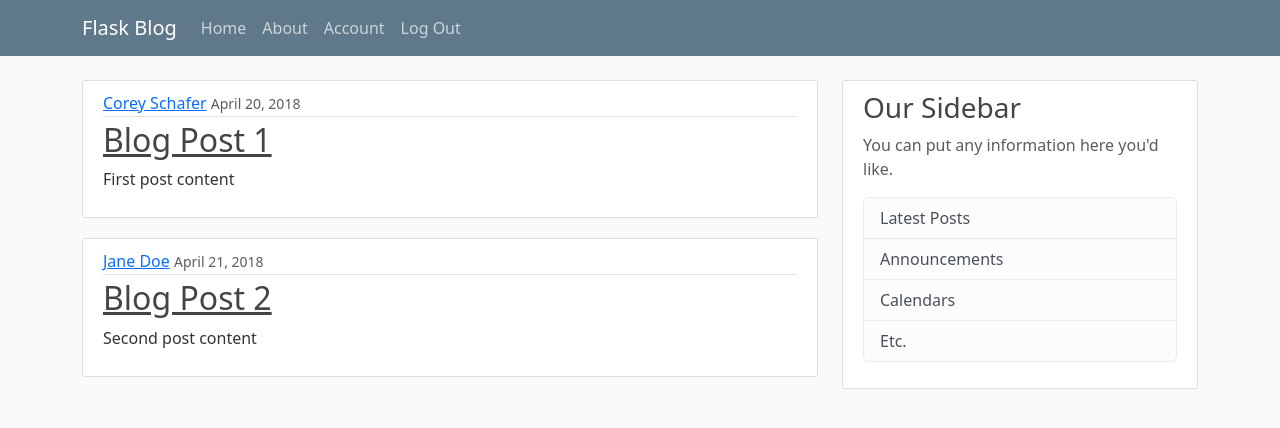
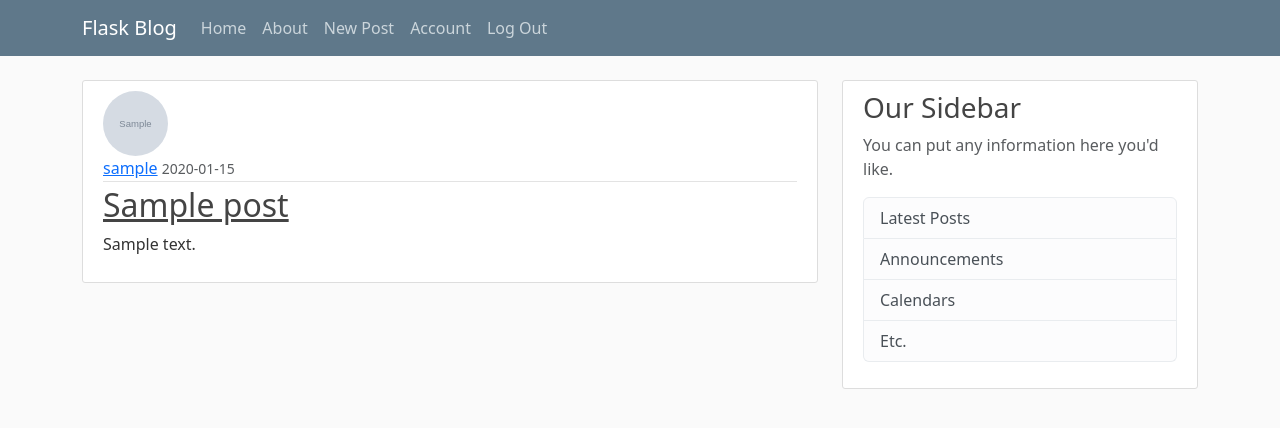
Before and after one commit to julieta-ayala/arequipe-backend-dev, a Flask app: page / in a window 1280 px wide. Shown: the top 428 px of the page. Run offline with Flask 3, Linux system fonts and the light colour scheme; a user stored in the database is signed in; tables that the repository leaves empty hold one stand-in row (values such as "Sample post"); grey boxes marked "Sample" are stand-in pictures.

Commit message:
New Feature: Create Post
- Added form and template for user to submit new post
- Added route to store the new post in the database
- Added link to new post template on navigation bar
- Filled home with posts from the database

```diff
--- a/FlaskBlog/flaskblog/routes.py
+++ b/FlaskBlog/flaskblog/routes.py
@@ -3,28 +3,14 @@ import secrets
 from PIL import Image
 from flask import render_template, url_for, flash, redirect, request
 from flaskblog import app, db, bcrypt
-from flaskblog.forms import RegistrationForm, LoginForm, UpdateAccountForm
+from flaskblog.forms import RegistrationForm, LoginForm, UpdateAccountForm, PostForm
 from flaskblog.models import User, Post
 from flask_login import login_user, current_user, logout_user, login_required
-
-posts = [
-    {
-        'author': 'Corey Schafer',
-        'title': 'Blog Post 1',
-        'content': 'First post content',
-        'date_posted': 'April 20, 2018'
-    },
-    {
-        'author': 'Jane Doe',
-        'title': 'Blog Post 2',
-        'content': 'Second post content',
-        'date_posted': 'April 21, 2018'
-    }
-]
 
 @app.route('/')
 @app.route('/home')
 def home():
+    posts = Post.query.all()
     return render_template('home.html', posts=posts)
 
 @app.route('/about')
@@ -102,3 +88,15 @@ def save_picture(form_picture):
         os.remove(prev_picture)
 
     return file_name
+
+@app.route("/post/new", methods=['GET','POST'])
+@login_required
+def new_post():
+    form = PostForm()
+    if form.validate_on_submit():
+        post = Post(title=form.title.data,content=form.content.data, author=current_user)
+        db.session.add(post)
+        db.session.commit()
+        flash('Post created!', 'success')
+        return redirect(url_for('home'))
+    return render_template('create_post.html', title='New Post', form=form)
--- a/FlaskBlog/flaskblog/templates/home.html
+++ b/FlaskBlog/flaskblog/templates/home.html
@@ -2,10 +2,11 @@
 {% block content %}
     {% for post in posts %}
         <article class="media content-section">
+            <img class="rounded-circle article-img" src="{{ url_for('static', filename='profile_pics/' + post.author.image_file) }}">
             <div class="media-body">
                 <div class="article-metadata">
-                    <a class="mr-2" href="#">{{ post.author }}</a>
-                    <small class="text-muted">{{ post.date_posted }}</small>
+                    <a class="mr-2" href="#">{{ post.author.username }}</a>
+                    <small class="text-muted">{{ post.date_posted.strftime('%Y-%m-%d') }}</small>
                 </div>
                 <h2><a class="article-title" href="#">{{ post.title }}</a></h2>
                 <p class="article-content">{{ post.content }}</p>
--- a/FlaskBlog/flaskblog/templates/layout.html
+++ b/FlaskBlog/flaskblog/templates/layout.html
@@ -36,6 +36,7 @@
                     <!-- Navbar Right Side -->
                     <div class="navbar-nav">
                         {% if current_user.is_authenticated %}
+                        <a class="nav-item nav-link" href="{{ url_for('new_post') }}">New Post</a>
                             <a class="nav-item nav-link" href="{{ url_for('account') }}">Account</a>
                             <a class="nav-item nav-link" href="{{ url_for('logout') }}">Log Out</a>
                         {% else %}
```
Also changed, not shown: FlaskBlog/flaskblog/forms.py (+6 -1 lines), FlaskBlog/flaskblog/templates/create_post.html (added, +44 -0 lines).
